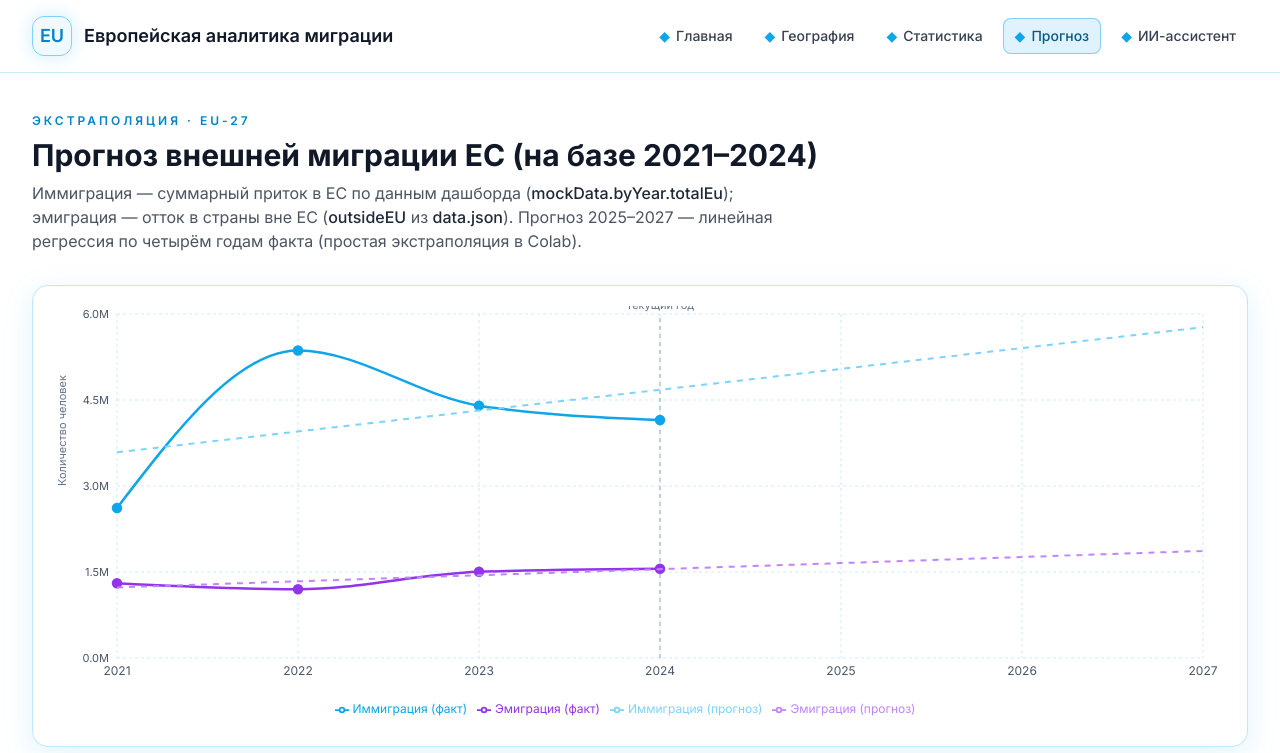
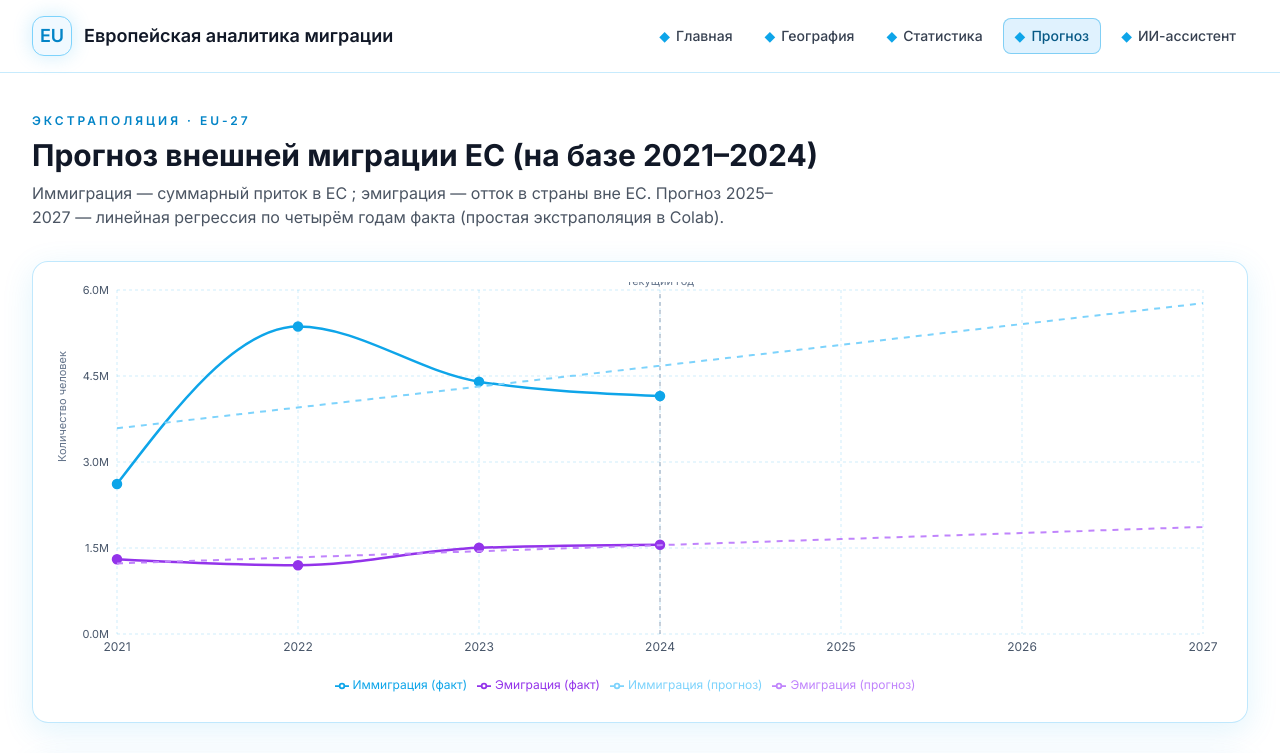
Before and after one commit to qwerats/europeanmigration, a React (Vite) app: page /forecast in a window 1280 px wide. Shown: the top 753 px of the page. Built offline with nearby package versions, Linux system fonts and the light colour scheme.

Commit message:
fix Forecast copy + useMemo destructure

```diff
--- a/src/components/Forecast.jsx
+++ b/src/components/Forecast.jsx
@@ -35,7 +35,7 @@ const chartTooltip = {
 };
 
 export default function Forecast() {
-  const { chartData, forecastTable, predictImm, predictEmi } = useMemo(() => {
+  const { chartData, forecastTable } = useMemo(() => {
     const immigration = FACT_YEARS.map((y) => mockData.byYear[String(y)].totalEu);
     const emiByYear = Object.fromEntries(
       (emigrationData.series ?? []).map((row) => [row.year, row.outsideEU ?? 0])
@@ -81,12 +81,8 @@ export default function Forecast() {
           Прогноз внешней миграции ЕС (на базе 2021–2024)
         </h2>
         <p className="max-w-3xl text-gray-600">
-          Иммиграция — суммарный приток в ЕС по данным дашборда (
-          <span className="font-medium text-gray-800">mockData.byYear.totalEu</span>
-          ); эмиграция — отток в страны вне ЕС (
-          <span className="font-medium text-gray-800">outsideEU</span> из{' '}
-          <span className="font-medium text-gray-800">data.json</span>
-          ). Прогноз 2025–2027 — линейная регрессия по четырём годам факта (простая экстраполяция в Colab).
+          Иммиграция — суммарный приток в ЕС ; эмиграция — отток в страны вне ЕС. Прогноз 2025–2027 —
+          линейная регрессия по четырём годам факта (простая экстраполяция в Colab).
         </p>
       </header>
 
```
